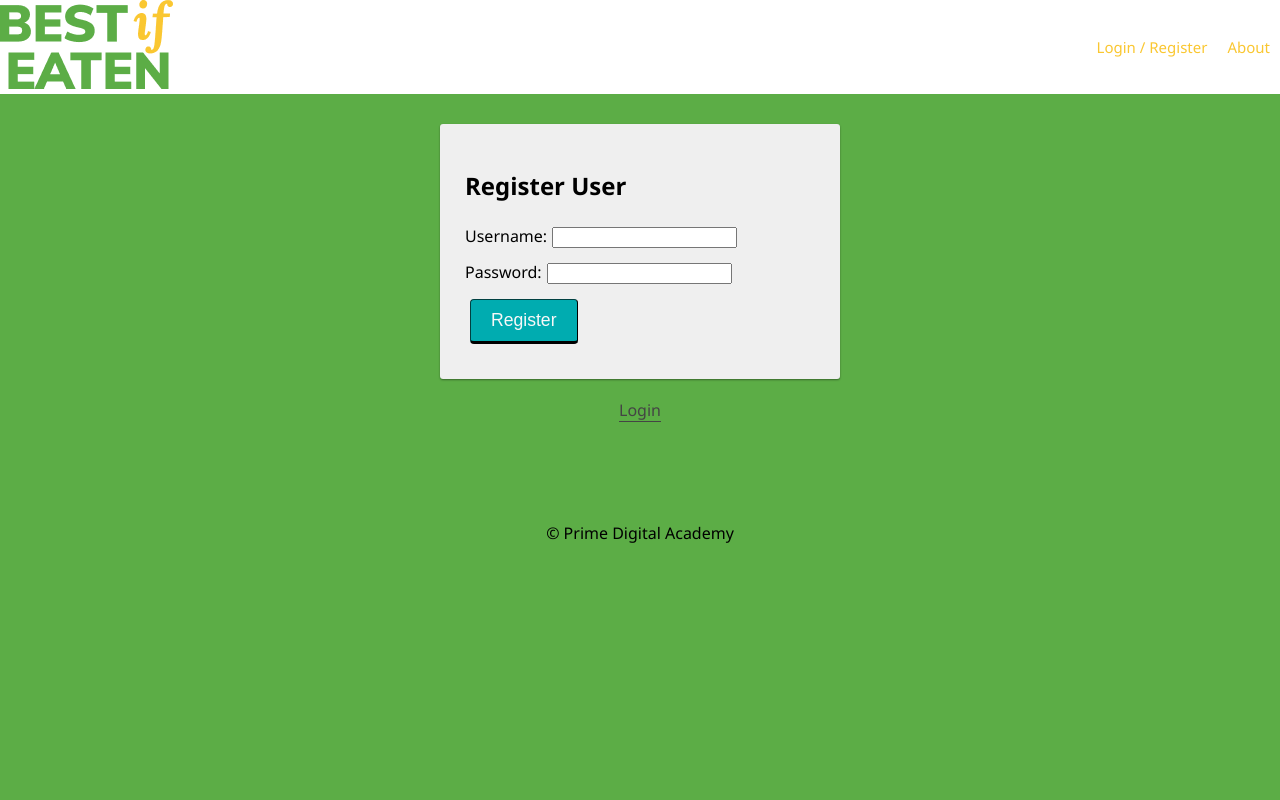
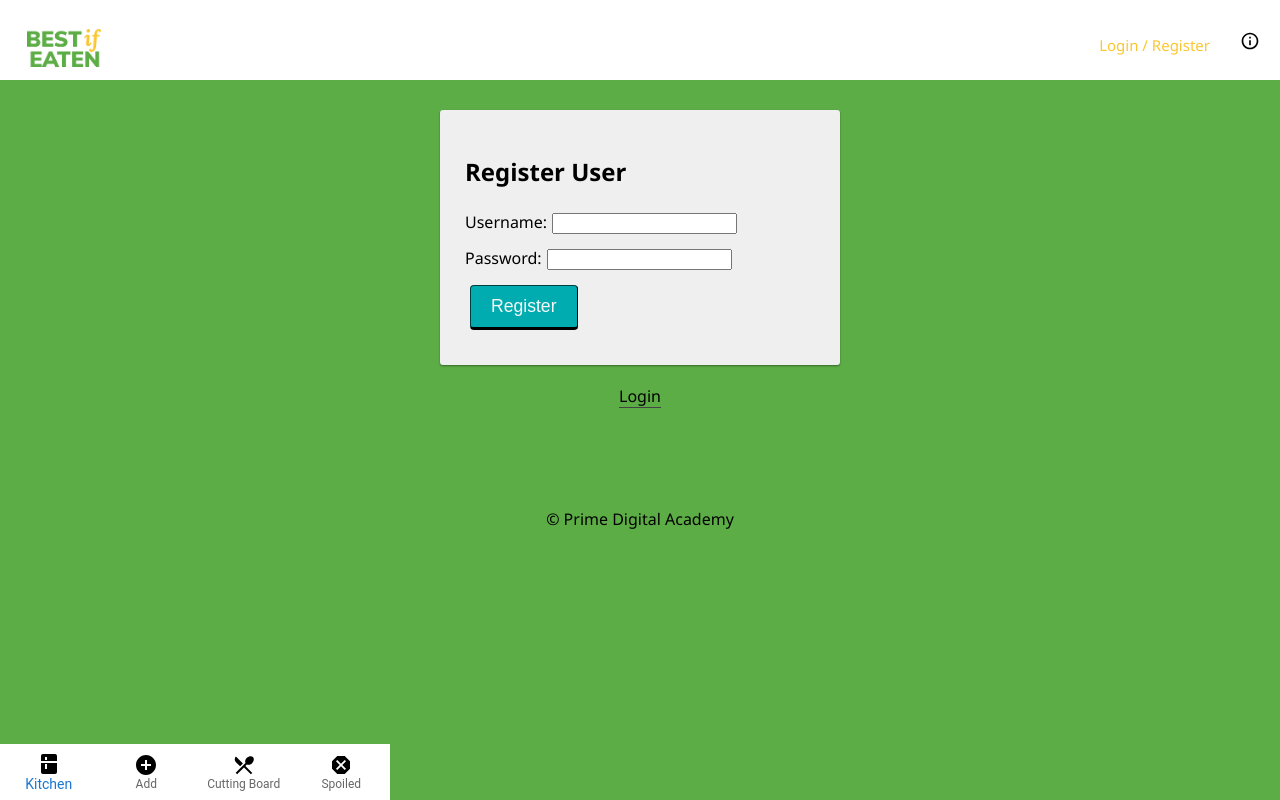
Before and after one commit to karlekraemer/best-if-eaten, a React (Create React App) app: page /#/registration in a window 1280 px wide. Built offline with nearby package versions, Linux system fonts and the light colour scheme; no server answers.

Commit message:
BottomNavBar complete. MUI buttons/icons being added. Accordion card spacing touched up. Info page commented out from Nav bar but can be added back in easily if needed later.

```diff
--- a/src/components/AboutPage/AboutPage.jsx
+++ b/src/components/AboutPage/AboutPage.jsx
@@ -8,11 +8,49 @@ import React from 'react';
 function AboutPage() {
   return (
     <div className="container">
+      <h2>About "Best If Eaten":</h2>
       <div>
-        <p>This about page is for anyone to read!</p>
+        <p>This application will help track what's in your fridge and reduce food waste.</p>
+        <p>This app is designed to help the user reduce or eliminate food waste by:</p>
+        <li>Tracking what food is currently in the fridge</li>
+        <li>Track and alert food that is at risk of going bad</li>
+        <li>Help organize that food</li>
+        <br />
+        <p><strong>Technologies Utilized |</strong> HTML5, CSS3, React, Redux, Express, Axios, Node, PostgreSQL, MUI, and Figma.</p>
+      </div>
+      <h2>About The Developers:</h2>
+      <div className="developers">
+        <div className="developerContainer">
+          <p><strong>Name |</strong> Allie Schwartzbauer</p>
+          <p><strong>E-mail |</strong> almschw@gmail.com</p>
+          <div className="qr_code">
+            <p>QR code here</p>
+          </div>
+        </div>
+        <div className="developerContainer">
+          <p><strong>Name |</strong> Jade Wiegel</p>
+          <p><strong>E-mail |</strong> jadewiegel@gmail.com</p>
+          <div className="qr_code">
+            <p>QR code here</p>
+          </div>
+        </div>
+        <div className="developerContainer">
+          <p><strong>Name |</strong> John Maybee</p>
+          <p><strong>E-mail |</strong> john.d.maybee@gmail.com</p>
+          <div className="qr_code">
+            <p>QR code here</p>
+          </div>
+        </div>
+        <div className="developerContainer">
+          <p><strong>Name |</strong> Karl Kraemer</p>
+          <p><strong>E-mail |</strong> karlekraemer@gmail.com</p>
+          <div className="qr_code">
+            <p>QR code here</p>
+          </div>
+        </div>
       </div>
     </div>
-  );
+  ); // end of the container that holds the about page content. Including the qr code for the developer's profile
 }
 
 export default AboutPage;
--- a/src/components/Add/Add.jsx
+++ b/src/components/Add/Add.jsx
@@ -106,7 +106,7 @@ function Add() {
           <br />
 
 <label htmlFor="quantity">Quantity/Servings:</label>
-    <button class= "qtybutton1" onClick={handleSub}>-</button> {quantity} <button class="qtybutton2" onClick={handleAdd}>+</button>
+    <button className= "qtybutton1" onClick={handleSub}>-</button> {quantity} <button className="qtybutton2" onClick={handleAdd}>+</button>
 
            {/* <input
             required
@@ -121,7 +121,7 @@ function Add() {
             <DatePicker selected={expiration} onChange={(date) => setExpiration(date)} />
           <br />
 
-          <button class="submitbtn" type="submit" onClick={handleSubmit}>
+          <button className="submitbtn" type="submit" onClick={handleSubmit}>
             Submit
           </button>
 
--- a/src/components/App/App.css
+++ b/src/components/App/App.css
@@ -18,6 +18,17 @@ img {
 /* --------------------------------------------------------------------------------
 Container
 -------------------------------------------------------------------------------- */
+
+.nav{
+  height: 80px;
+  /* padding-top: 29px; */
+}
+
+.navLink{
+  padding-top: 29px;
+  margin-bottom: auto;
+  padding-right: 20px;
+}
 
 .container {
   padding: 20px;
@@ -80,7 +91,7 @@ Button
   border-radius: 0;
   background: none;
   font: inherit;
-  color: #444;
+  color: #000000;
 }
 
 .btn_asLink:hover {
@@ -126,8 +137,32 @@ input {
 
 .spoiledHeader{
   color: white;
+  text-align: center;
 }
 
 .cuttingHeader{
   color: white;
 }
+
+.logo{
+  width: 74px;
+  height: 38px;
+  padding-left: 27px;
+  margin-top: 20px;
+  margin-bottom: auto;
+}
+
+.cardInfo{
+  padding-left: 14px;
+  padding-right: 14px;
+}
+
+.kitchenBtns{
+  padding-top: 10px;
+  padding-bottom: 10px;
+}
+
+.use_btn{
+  background-color: #FAC731;
+  border-radius: 20px;
+}
--- a/src/components/App/App.jsx
+++ b/src/components/App/App.jsx
@@ -22,6 +22,7 @@ import CuttingBoard from '../CuttingBoard/CuttingBoard';
 import Spoiled from '../Spoiled/Spoiled';
 import LoginPage from '../LoginPage/LoginPage';
 import RegisterPage from '../RegisterPage/RegisterPage';
+import BottomNav from '../BottomNav/BottomNav';
 // import RemoveItemPage from '../RemoveItemPage/RemoveItemPage';
 
 import './App.css';
@@ -152,6 +153,7 @@ function App() {
           </Route>
         </Switch>
         <Footer />
+        <BottomNav />
       </div>
     </Router>
   );
--- /dev/null
+++ b/src/components/BottomNav/BottomNav.jsx
@@ -0,0 +1,48 @@
+import React from 'react';
+import { Link, useHistory } from 'react-router-dom';
+import LogOutButton from '../LogOutButton/LogOutButton';
+// import './Nav.css';
+import { useSelector } from 'react-redux';
+// import logo from './Logo.png';
+import '@fontsource/nunito-sans/300.css';
+import '@fontsource/nunito-sans/400.css';
+import '@fontsource/nunito-sans/600.css';
+import '@fontsource/nunito-sans/700.css';
+import { createTheme, ThemeProvider } from '@mui/material/styles';
+import Box from '@mui/material/Box';
+import BottomNavigation from '@mui/material/BottomNavigation';
+import BottomNavigationAction from '@mui/material/BottomNavigationAction';
+import Typography from '@mui/material/Typography';
+import LocalDiningIcon from '@mui/icons-material/LocalDining'; // cutting board icon
+import KitchenIcon from '@mui/icons-material/Kitchen'; // kitchen icon
+import AddCircleIcon from '@mui/icons-material/AddCircle'; // add icon
+import DangerousIcon from '@mui/icons-material/Dangerous'; // spoiled icon
+
+
+function BottomNav() {
+    const [value, setValue] = React.useState(0);
+    const history = useHistory();
+
+    return (
+        <Box sx={{ width: 390, position: 'fixed', bottom: 0, left: 0, right: 0 }} elevation={3}>
+        <BottomNavigation
+            showLabels
+            value={value}
+            onChange={(event, newValue) => {
+                setValue(newValue);
+            }}
+        >
+
+            <BottomNavigationAction label="Kitchen" icon={<KitchenIcon sx={{color:"#000000"}} onClick={() => history.push("/user")} />} />
+            <BottomNavigationAction label="Add" icon={<AddCircleIcon sx={{color:"#000000"}} onClick={() => history.push("/add")}/>} />
+            <BottomNavigationAction label="Cutting Board" icon={<LocalDiningIcon sx={{color:"#000000"}} onClick={() => history.push("/cuttingBoard")} />} />
+            <BottomNavigationAction label="Spoiled" icon={<DangerousIcon sx={{color:"#000000"}} onClick={() => history.push("/spoiled")} />} />
+
+        </BottomNavigation>
+        </Box>
+    );
+    }
+
+
+
+export default BottomNav;
--- a/src/components/LogOutButton/LogOutButton.jsx
+++ b/src/components/LogOutButton/LogOutButton.jsx
@@ -1,5 +1,6 @@
 import React from 'react';
 import { useDispatch } from 'react-redux';
+import { Logout } from "@mui/icons-material";
 
 function LogOutButton(props) {
   const dispatch = useDispatch();
@@ -11,7 +12,7 @@ function LogOutButton(props) {
       className={props.className}
       onClick={() => dispatch({ type: 'LOGOUT' })}
     >
-      Log Out
+      <Logout fontSize="small" sx={{ color: '#000000'}}/>
     </button>
   );
 }
--- a/src/components/Nav/Nav.jsx
+++ b/src/components/Nav/Nav.jsx
@@ -10,6 +10,8 @@ import '@fontsource/nunito-sans/600.css';
 import '@fontsource/nunito-sans/700.css';
 import { createTheme, ThemeProvider } from '@mui/material/styles';
 import Typography from '@mui/material/Typography';
+import { InfoOutlined } from "@mui/icons-material";
+
 
 ////////////////////////Nav Theme////////////////////////
 const theme = createTheme({
@@ -41,7 +43,7 @@ function Nav() {
           {/* If a user is logged in, show these links */}
           {user.id && (
             <>
-              <Typography fontWeight={400}>
+              {/* <Typography fontWeight={400}>
               <Link className="navLink" to="/user">
                 Kitchen
               </Link>
@@ -57,18 +59,14 @@ function Nav() {
 
               <Link className="navLink" to="/spoiled">
                 Spoiled
-              </Link>
-
-              <Link className="navLink" to="/info">
-                Info Page
-              </Link>
+              </Link> */}
 
               <LogOutButton className="navLink" />
             </>
           )}
 
           <Link className="navLink" to="/about">
-            About
+            <InfoOutlined fontSize="small" sx={{ color: '#000000'}}/>
           </Link>
         </div>
       </div>
@@ -76,7 +74,12 @@ function Nav() {
   );
 }
 
+
 export default Nav;
 
 
 // className="nav-title"
+
+ {/* <Link className="navLink" to="/info">
+                Info Page
+              </Link> */}
--- a/src/components/Spoiled/Spoiled.jsx
+++ b/src/components/Spoiled/Spoiled.jsx
@@ -72,7 +72,6 @@ function Spoiled() {
             })}
           </section>
         </div>
-      <LogOutButton className="btn" />
     </div>
   );
 }
--- a/src/redux/reducers/this.cutting.reducer.js
+++ b/src/redux/reducers/this.cutting.reducer.js
@@ -1,6 +1,8 @@
 const thisCuttingReducer = (state = {}, action) => {
     console.log('thisItemReducer action: ', action);
-        if (action.type === 'EDIT_QUANTITY_ONCHANGE'){
+    if(action.type === 'SET_THIS_CUTTING') {
+        return action.payload;
+    } else if (action.type === 'EDIT_QUANTITY_ONCHANGE'){
     console.log('EDIT ENTERED', action.payload);
         return {
             ...state,
```
Also changed, not shown: src/components/Kitchen/Kitchen.jsx (+15 -11 lines). Lines whose indentation alone changed are shown as unchanged.
